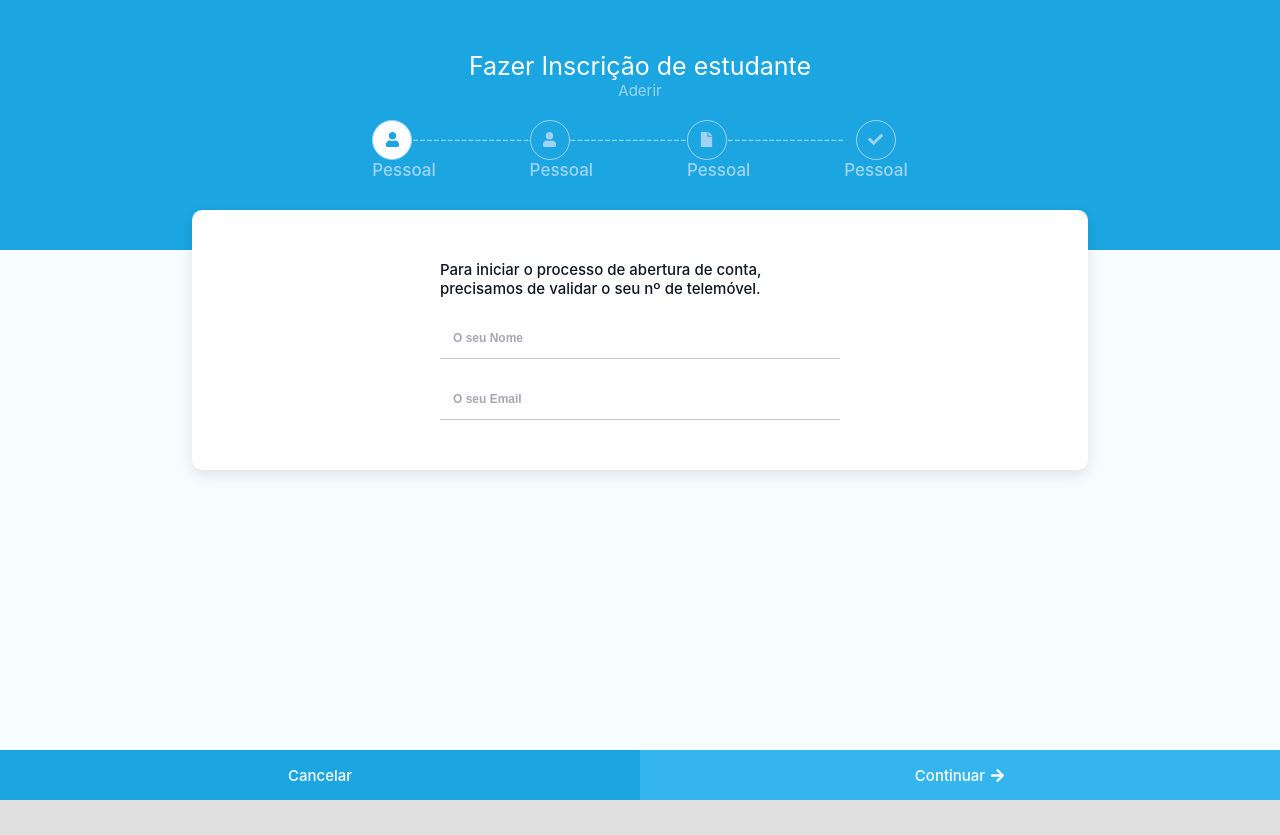
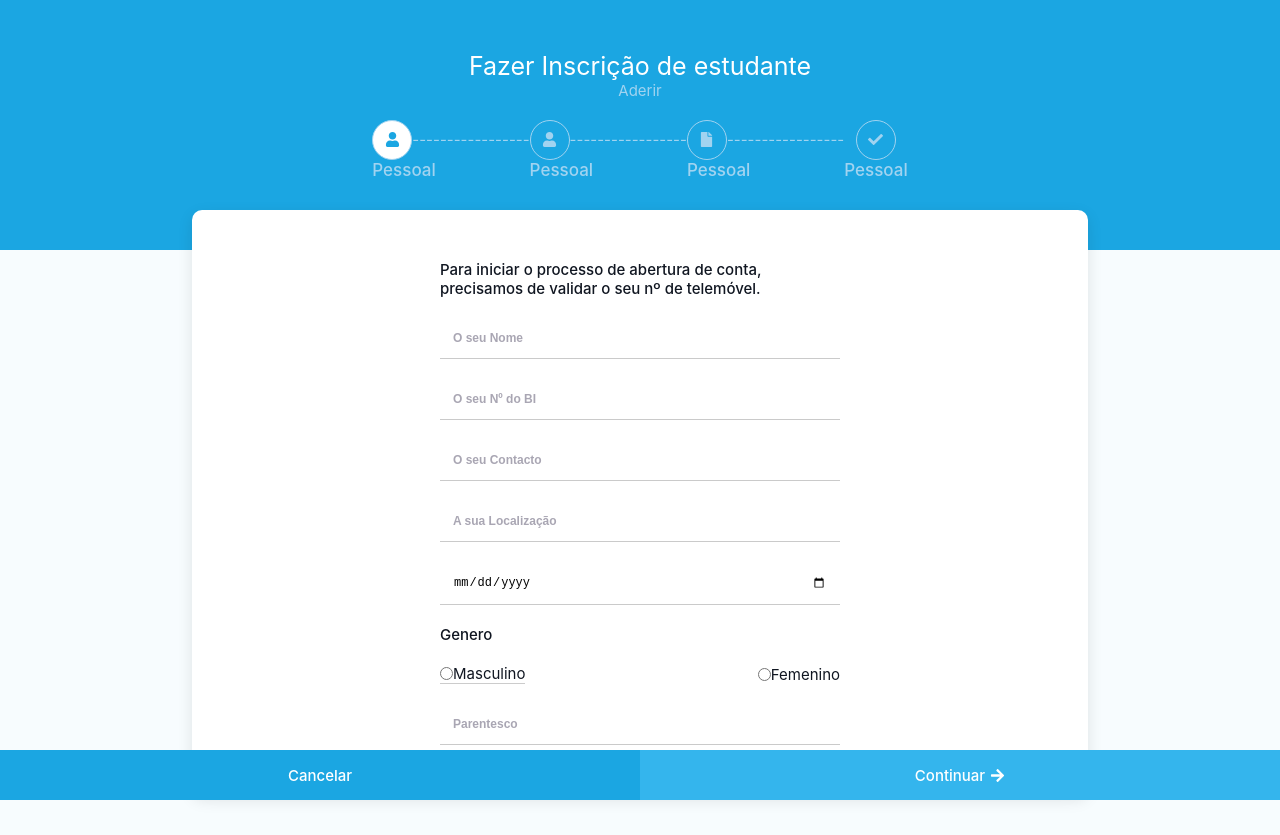
Before and after one commit to Portal-Company/Portal-Front-End, a Next.js app: page /inscricao in a window 1280 px wide. Before the commit the page ends 800 px from the top, so only its background shows below. Built offline with nearby package versions, Linux system fonts and the light colour scheme; a web font is replaced by a local one.

Commit message:
feat: terminando a pagina de inscricao

```diff
--- a/src/views/studentSubscription/index.tsx
+++ b/src/views/studentSubscription/index.tsx
@@ -54,7 +54,22 @@ const StudentSubscription=()=>{
                     </S.Paragraph>
                     <S.Forms>
                         <Input placeholder='O seu Nome' type='text'/>
-                        <Input placeholder='O seu Email' type='email'/>
+                        <Input placeholder='O seu Nº do BI' type='text'/>
+                        <Input placeholder='O seu Contacto' type='text'/>
+                        <Input placeholder='A sua Localização' type='text'/>
+                        <Input placeholder='Data de nascimento' type='date'/>
+                        <label htmlFor="">Genero</label>
+                        <div>
+                            <S.Field>
+                                <input placeholder='' type='radio'/>
+                                <label htmlFor="">Masculino</label>
+                            </S.Field>
+                            <S.Field>
+                                <input placeholder='' type='radio'/>
+                                <label htmlFor="">Femenino</label>
+                            </S.Field>
+                        </div>
+                        <Input placeholder='Parentesco' type='text'/>
                     </S.Forms>
                 </S.FormCard>
             </S.WrapperContainer>
--- a/src/views/studentSubscription/styles.ts
+++ b/src/views/studentSubscription/styles.ts
@@ -1,7 +1,7 @@
 import styled from "styled-components";
 
 export const Container=styled.div`
-    height: 100vh;
+    height: max-height;
     background-color: #f7fcfe;
 `;
 
@@ -118,6 +118,20 @@ export const Forms=styled.div`
     align-items: center;
     justify-content: center;
     flex-direction: column;
+    >label{
+        width:100%;
+        max-width:40rem;
+        margin: 2rem 0;
+        text-align:start;
+        font-weight: 500;
+    }
+    >div{
+        width:100%;
+        max-width:40rem;
+        display:flex;
+        align-items: center;
+        justify-content:space-between;
+    }
 `;
 
 export const Footer=styled.div`
@@ -146,3 +160,9 @@ export const ForewardButton=styled(BackButton)`
         margin-left:.5rem ;
     }
 `;
+
+export const Field=styled.div`
+    display:flex;
+    align-items: center;
+    justify-content:center;
+`;
```
